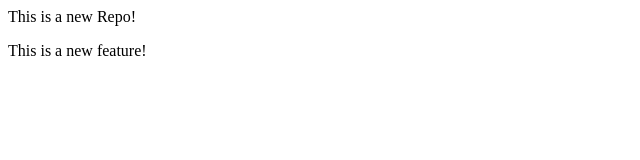
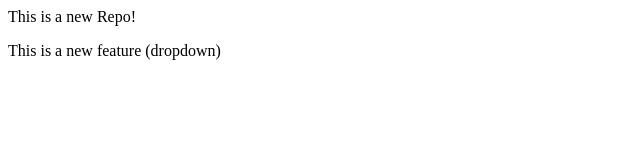
Before and after one commit to Arjunumesh221/localrepo, a plain HTML site: page index.html in a window 1280 px wide. Shown: the full height of the page, 0-640 px from the left. Drawn offline with Linux system fonts and the light colour scheme.

```diff
--- a/index.html
+++ b/index.html
@@ -2,5 +2,5 @@
     This is a new Repo!
 </p>
 <p>
-    This is a new feature!
+    This is a new feature (dropdown)
 </p>
```
